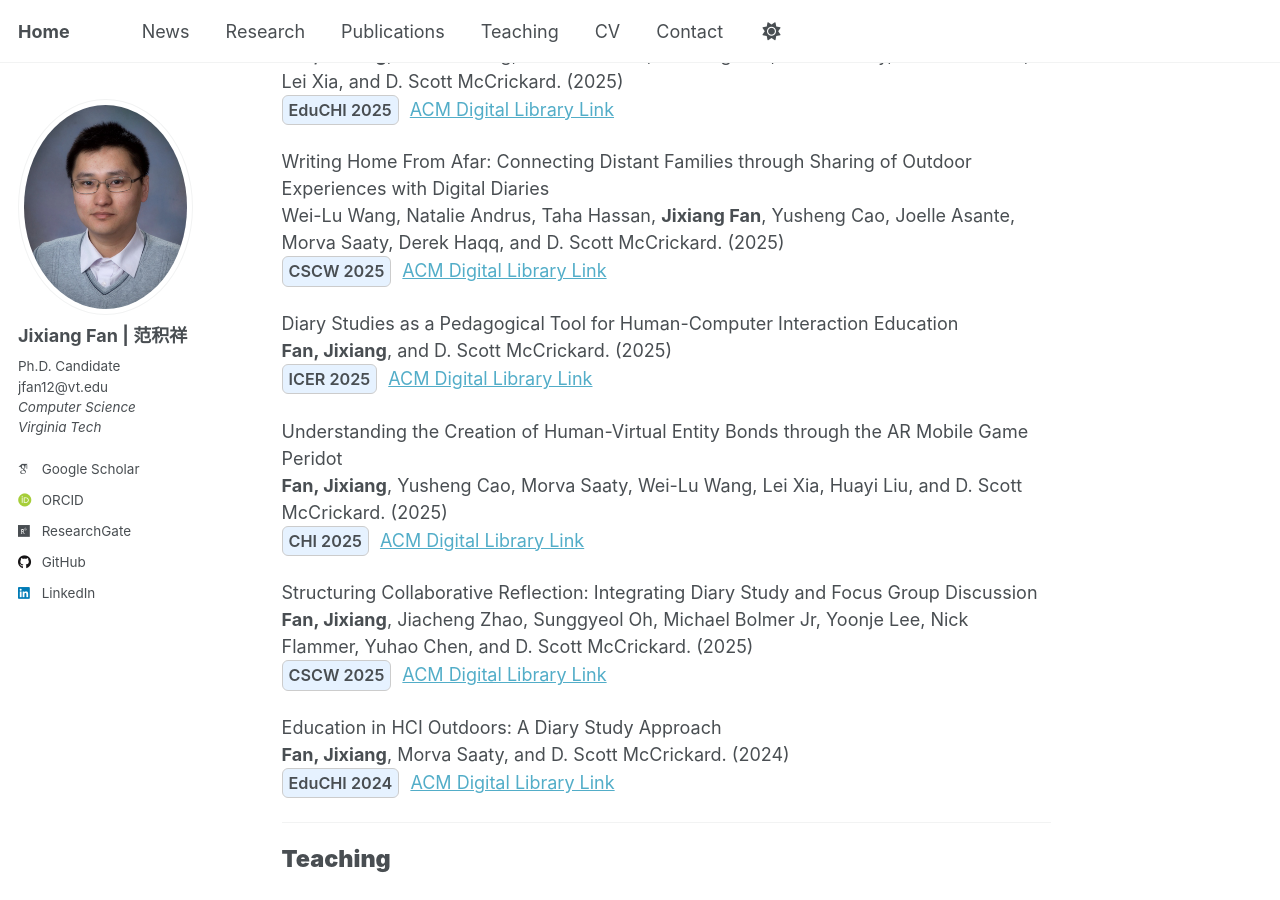
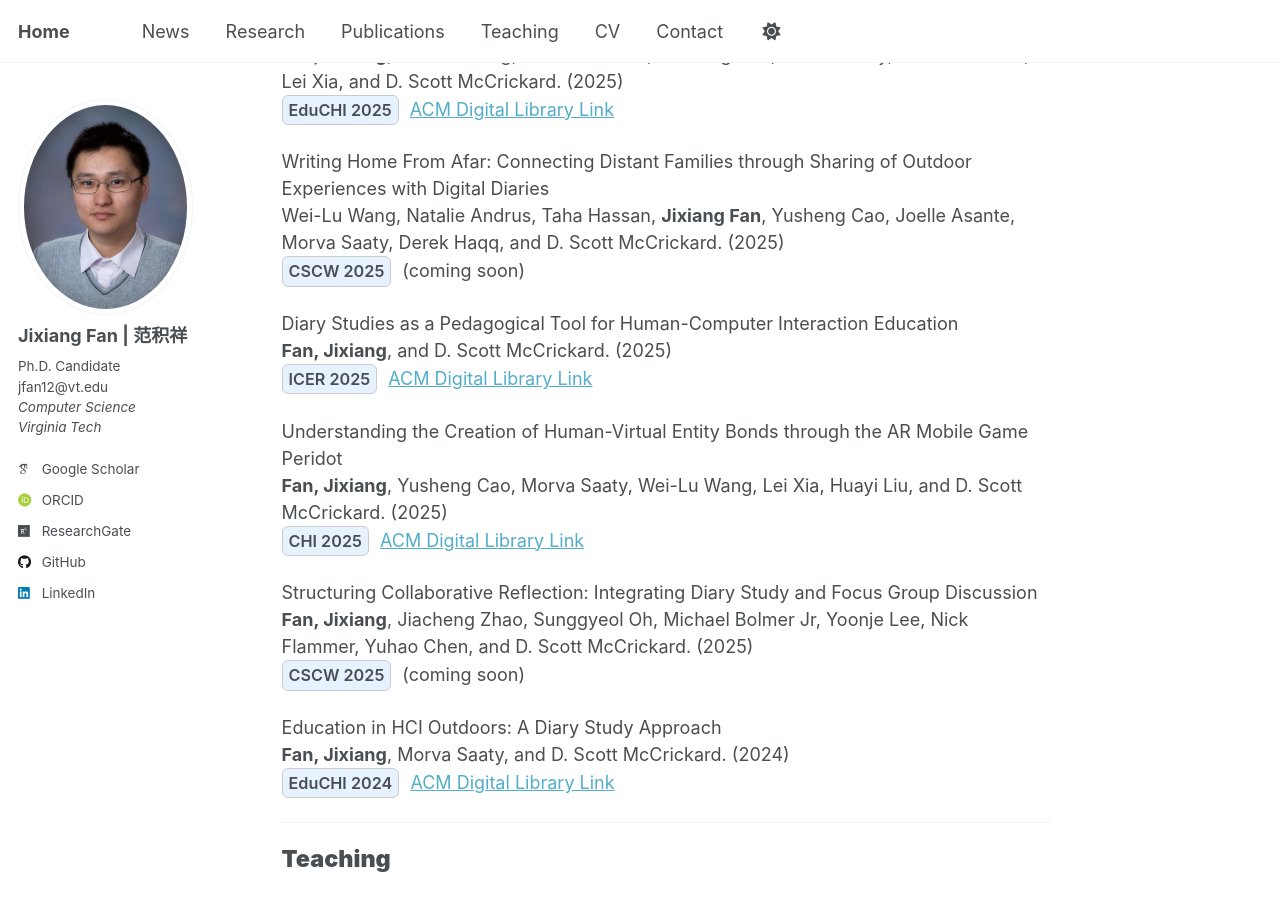
Before and after one commit to JixiangFan/web, a Jekyll site: the page built from _pages/about.md, in a window 1280 px wide and 900 px high, scrolled down 1811 px. Built offline with Jekyll 4.4.1, drawn with Linux system fonts in a browser that asks for light colours; some web fonts are replaced.

Commit message:
Update about.md

```diff
--- a/_pages/about.md
+++ b/_pages/about.md
@@ -85,7 +85,7 @@ Wei-Lu Wang, Natalie Andrus, Taha Hassan, **Jixiang Fan**, Yusheng Cao, Joelle A
              background:#e6f2ff; margin-right:6px;">
   CSCW 2025
 </span>
-<a href="https://dl.acm.org/doi/10.1145/XXXXX">ACM Digital Library Link</a>
+(coming soon)
 
 Diary Studies as a Pedagogical Tool for Human-Computer Interaction Education
 **Fan, Jixiang**, and D. Scott McCrickard. (2025)
@@ -112,7 +112,7 @@ Structuring Collaborative Reflection: Integrating Diary Study and Focus Group Di
              background:#e6f2ff; margin-right:6px;">
   CSCW 2025
 </span>
-<a href="https://dl.acm.org/doi/10.1145/XXXXX">ACM Digital Library Link</a>
+(coming soon)
 
 Education in HCI Outdoors: A Diary Study Approach
 **Fan, Jixiang**, Morva Saaty, and D. Scott McCrickard. (2024)
```
